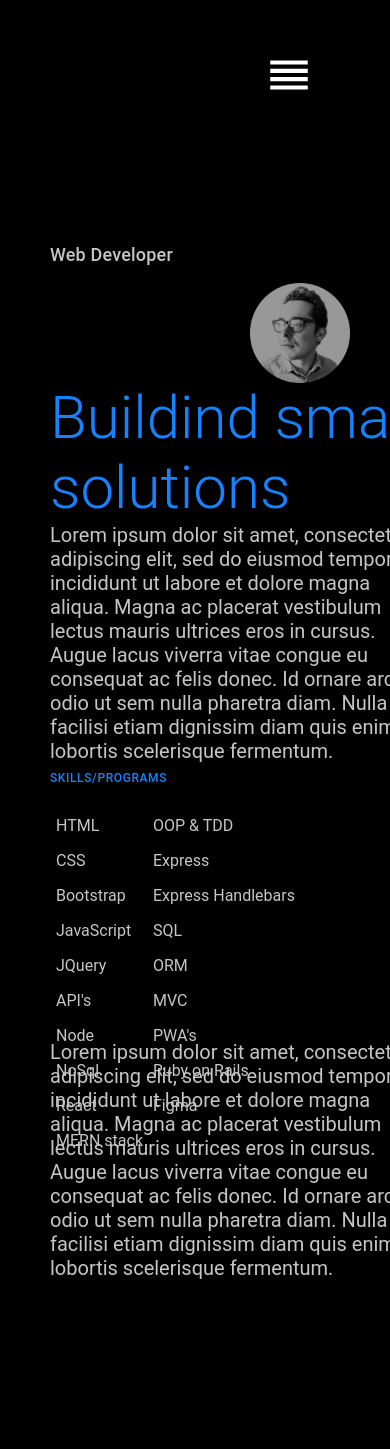
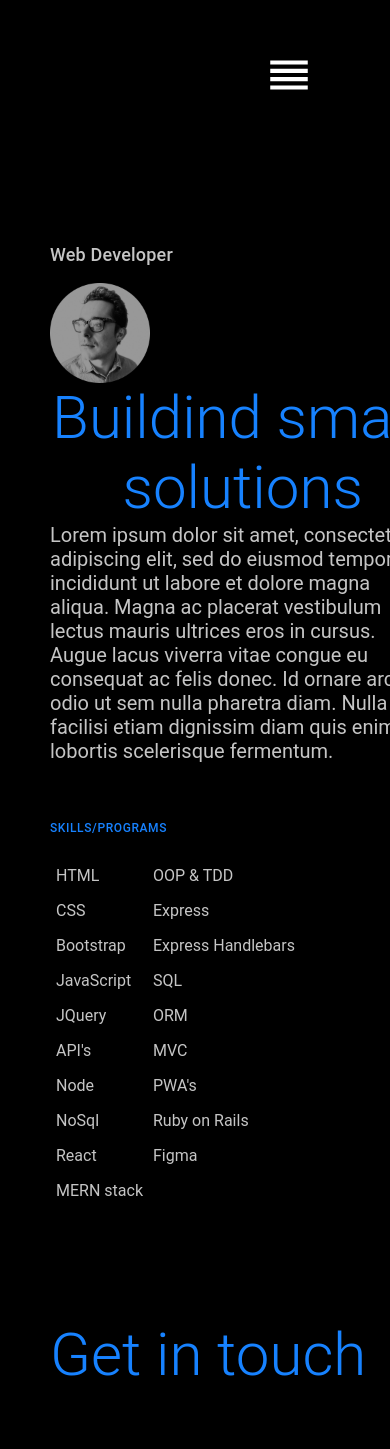
Before and after one commit to cssmith134/personal-portfolio, a React (Create React App) app: page / in a window 390 px wide. Shown: the part 119-1568 px from the top of the page. Built offline with nearby package versions, Linux system fonts and the light colour scheme.

Commit message:
responsive edits

```diff
--- a/src/pages/Home.js
+++ b/src/pages/Home.js
@@ -15,7 +15,7 @@ function Home() {
     </div>
     <div className='row'>
       <h5>SKILLS/PROGRAMS</h5>
-      <span>
+
      <div className='column'>
      <table>
         <tr>
@@ -120,12 +120,8 @@ function Home() {
         </tr>
       </table>
       </div>
-      <div className='column'>
-      <p>
-      Lorem ipsum dolor sit amet, consectetur adipiscing elit, sed do eiusmod tempor incididunt ut labore et dolore magna aliqua. Magna ac placerat vestibulum lectus mauris ultrices eros in cursus. Augue lacus viverra vitae congue eu consequat ac felis donec. Id ornare arcu odio ut sem nulla pharetra diam. Nulla facilisi etiam dignissim diam quis enim lobortis scelerisque fermentum.
-      </p>
-      </div>
-      </span>
+
+
     </div>
     </div>
 
--- a/src/pages/Work.js
+++ b/src/pages/Work.js
@@ -4,7 +4,7 @@ import Guitarpng from "../assets/guitar-box.png"
 
 function Work() {
   return (
-    <div className='top-container'>
+    <div className='top-container-work'>
       <h5>LATEST PROJECTS</h5>
       <div className='row'>
       <div className='column'><img src={Guitarpng}></img>
--- a/src/styles/Footer.css
+++ b/src/styles/Footer.css
@@ -1,55 +1,19 @@
-/* .footer {
-  display: flex;
-  flex-direction: column;
-  justify-content: center;
-  align-items: center;
-  padding: 120px 0px;
-  gap: 10px;
-
-  width: 1440px;
-  height: 347px;
-
-
-
-
-  flex: none;
-  order: 4;
-  flex-grow: 0;
-  }
-
-  .socialMedia svg {
-    color: white;
-    margin: 20px;
-    font-size: 70px;
-    cursor: pointer;
-  }
-
-  .footer p {
-    color: white;
-
-  }
-
-  @media only screen and (max-width: 600px) {
-    .footer svg {
-      font-size: 50px;
-    }
-  } */
 
   .footer {
     display: flex;
     flex-direction: column;
-
-    padding: 240px 0px;
+    align-items: flex-start;
+    padding: 0px;
     gap: 10px;
 
-    width: 1440px;
-    height: 10px;
+    width: 1200px;
+    height: 107px;
 
 
     /* Inside auto layout */
 
     flex: none;
-    order: 4;
+    order: 0;
     flex-grow: 0;
 
   }
@@ -67,11 +31,13 @@
     color: #1782FF;
 
 
+    text-align: center;
     /* Inside auto layout */
 
     flex: none;
     order: 0;
     flex-grow: 0;
+
 
   }
 
@@ -90,10 +56,20 @@
 
     color: #C5C5C5;
 
-
+    text-align: center;
     /* Inside auto layout */
 
     flex: none;
     order: 0;
     flex-grow: 0;
   }
+
+  @media only screen and (max-width: 1000px) {
+    .footer {
+      width: auto;
+
+    }
+    a {
+      width: auto;
+    }
+  }
--- a/src/styles/Home.css
+++ b/src/styles/Home.css
@@ -3,14 +3,20 @@
 
 .top-container  {
     background-color: #000;
-
+    width: 1500px;
     padding-top: 100px;
     padding-bottom: 100px;
     margin: auto;
 
     padding-right: 20px;
 
+    align-items: center;
 
+    /* Inside auto layout */
+
+    flex: none;
+    order: 3;
+    flex-grow: 0;
 }
 
 
@@ -73,6 +79,8 @@ h5 {
     flex: none;
     order: 0;
     flex-grow: 0;
+
+    padding-top: 50px;
 }
 
 h2 {
@@ -159,6 +167,7 @@ table {
 
 
 
+
     p {
       text-align: left;
       width:25%;
@@ -195,7 +204,7 @@ table {
         height: 100px;
         width: 100px;
         text-align: left;
-        padding-right: 700px;
+        padding-right: 900px;
     }
   }
 
@@ -203,7 +212,12 @@ table {
     .top-container {
         text-align: left;
         width: auto;
-        padding-right: 270px;
     }
 
   }
+
+  @media screen and (min-width: 1100px) {
+    h2 {
+        width: auto;
+    }
+  }
--- a/src/styles/Work.css
+++ b/src/styles/Work.css
@@ -1,13 +1,14 @@
-.top-container  {
+.top-container-work  {
     width: 1500px;
 
-
+    align-items: center;
 
     /* Inside auto layout */
 
     flex: none;
     order: 3;
     flex-grow: 0;
+    padding-left: 200px;
 }
 
 h5 {
```
